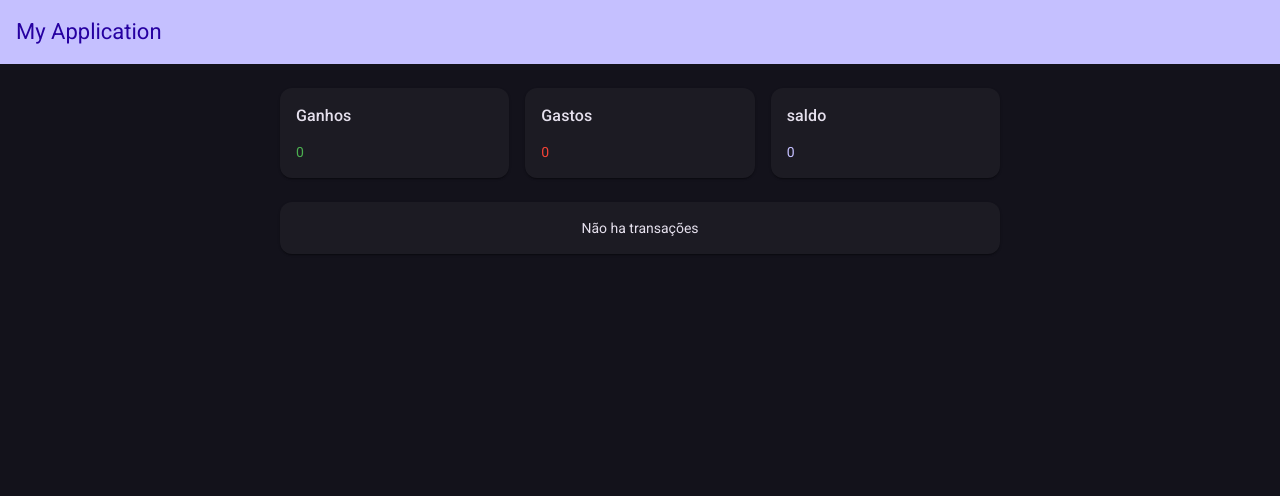
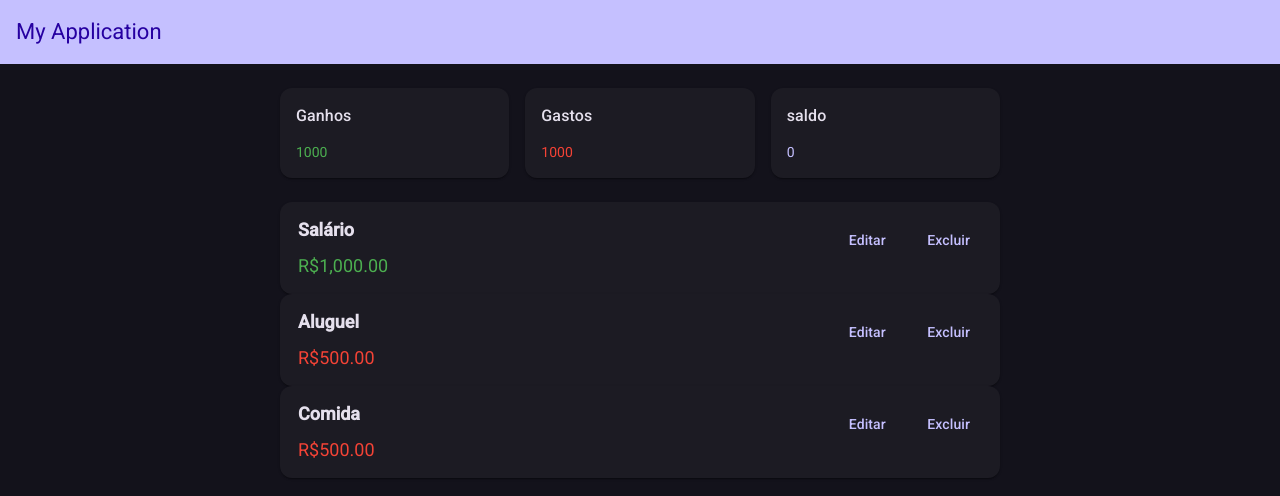
Before and after one commit to denysoncardoso/gerenciador-financeiro, an Angular app: page / in a window 1280 px wide. Shown: the top 496 px of the page. Built offline with nearby package versions, Linux system fonts and the light colour scheme.

Commit message:
atualizando valores de transações no componente "home" e adicionando suporte ao json-server para simulação de API

```diff
--- /dev/null
+++ b/db.json
@@ -0,0 +1,9 @@
+{
+  "transactions": [
+
+    { "id": 1, "title": "Salário", "value": 1000, "type": "income" },
+    { "id": 2, "title": "Aluguel", "value": 500, "type": "outcome" },
+    { "id": 3, "title": "Comida", "value": 500, "type": "outcome" },
+    { "id": 4, "title": "Transporte", "value": 150, "type": "outcome" }
+  ]
+}
--- a/package.json
+++ b/package.json
@@ -3,9 +3,11 @@
   "version": "0.0.0",
   "scripts": {
     "ng": "ng",
-    "start": "ng serve",
+    "start": "run-p start:*",
+    "start:app": "ng serve",
     "build": "ng build",
     "watch": "ng build --watch --configuration development",
+    "start:serve": "json-server db.json --watch db.json --port 3000 --delay 1000",
     "test": "ng test"
   },
   "prettier": {
@@ -40,11 +42,13 @@
     "@angular/compiler-cli": "^20.2.0",
     "@types/jasmine": "~5.1.0",
     "jasmine-core": "~5.9.0",
+    "json-server": "^0.17.4",
     "karma": "~6.4.0",
     "karma-chrome-launcher": "~3.2.0",
     "karma-coverage": "~2.2.0",
     "karma-jasmine": "~5.1.0",
     "karma-jasmine-html-reporter": "~2.1.0",
+    "npm-run-all": "^4.1.5",
     "typescript": "~5.9.2"
   }
 }
--- a/src/app/features/home/home.ts
+++ b/src/app/features/home/home.ts
@@ -20,9 +20,9 @@ export class Home {
 
   transactions = signal<Transaction[]>([
 
-    // { title: 'Salário', value: 1000, type: TransactionType.income },
-    // { title: 'Aluguel', value: 500, type: TransactionType.outcome },
-    // { title: 'Comida', value: 500, type: TransactionType.outcome},
+    { title: 'Salário', value: 1000, type: TransactionType.income },
+    { title: 'Aluguel', value: 500, type: TransactionType.outcome },
+    { title: 'Comida', value: 500, type: TransactionType.outcome},
 
   ]);
 
```
Also changed, not shown: 1 other file (tests, documents, lock files or other folders).
